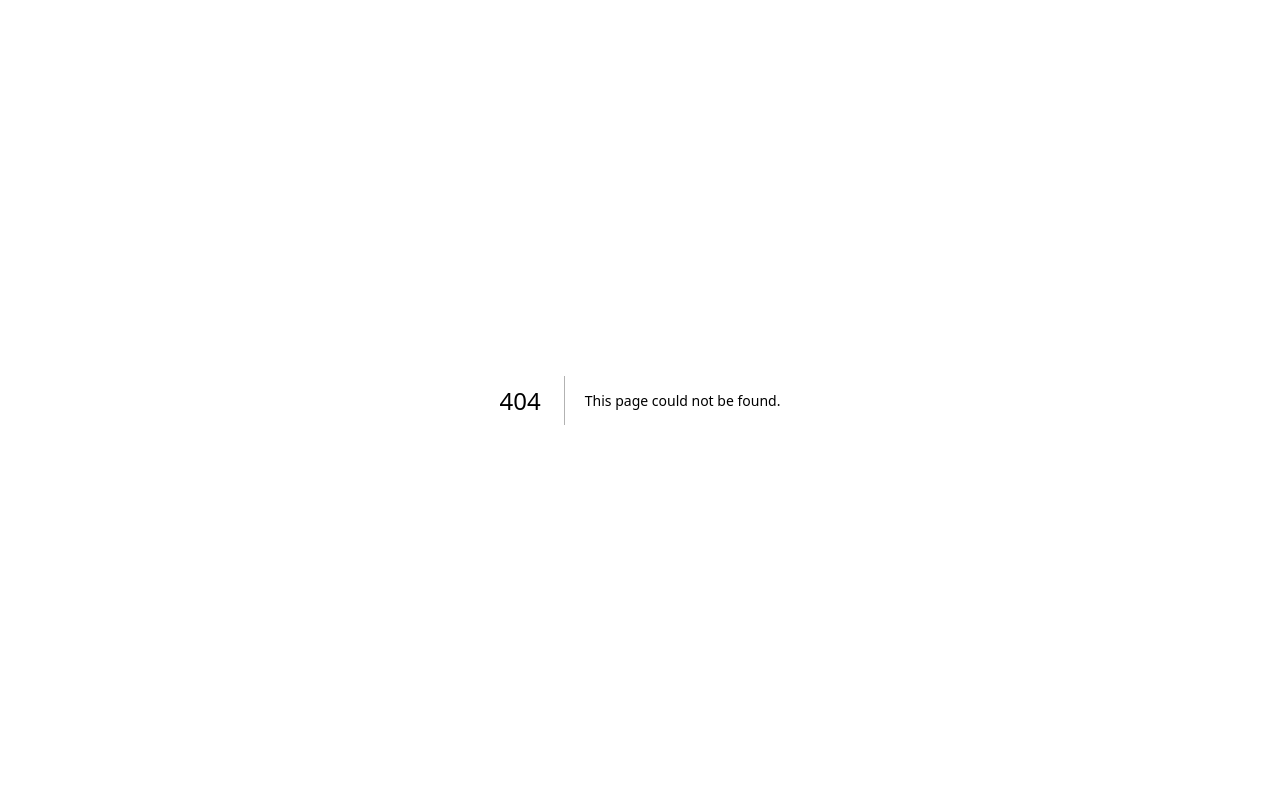
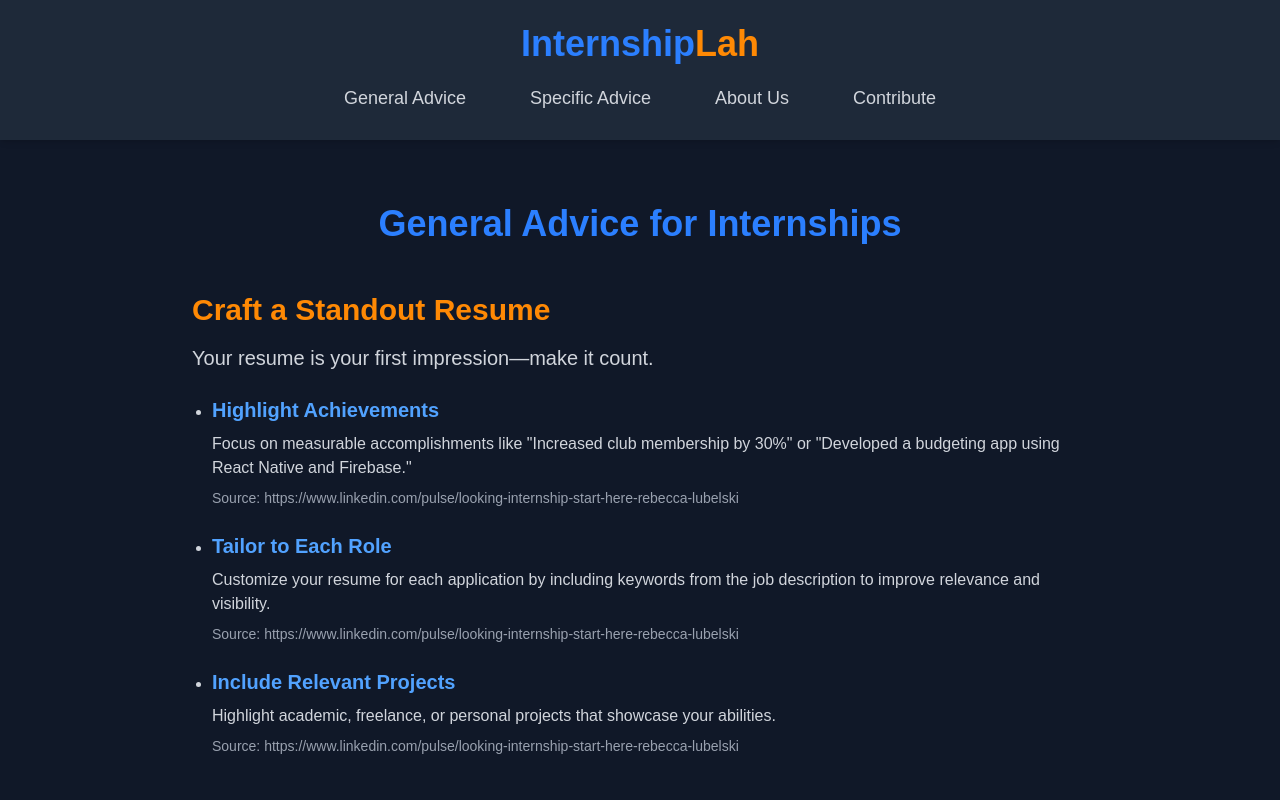
Before and after one commit to JohnnyRobs19/internshiplah, a Next.js app: page /general-advice in a window 1280 px wide. Before the commit this address had no page. Shown: the top 800 px of the page. Built offline with nearby package versions, Linux system fonts and the light colour scheme.

Commit message:
Add Navbar component and integrate it into Landing and GeneralAdvice pages for improved navigation

```diff
--- a/app/components/GeneralAdvice/GeneralAdvice.tsx
+++ b/app/components/GeneralAdvice/GeneralAdvice.tsx
@@ -4,7 +4,7 @@ import React from 'react';
 
 export default function GeneralAdvice() {
   return (
-    <div className="bg-gray-900 text-gray-300 min-h-screen py-16 px-4 sm:px-6 lg:px-8">
+    <div className="bg-gray-900 text-gray-300 py-16 px-4 sm:px-6 lg:px-8">
       <div className="max-w-4xl mx-auto">
         <h1 className="text-4xl font-bold text-blue-500 mb-12 text-center">General Advice for Internships</h1>
 
--- a/app/components/Landing/Landing.tsx
+++ b/app/components/Landing/Landing.tsx
@@ -4,6 +4,7 @@ import Link from 'next/link';
 import Image from 'next/legacy/image';
 import { useEffect } from 'react';
 import { initSmoothScroll } from './smoothScroll';
+import Navbar from '../Navbar/Navbar';
 
 export default function Landing() {
   const currentYear = new Date().getFullYear();
@@ -14,19 +15,8 @@ export default function Landing() {
   }, []);
 
   return (
-    <div className="bg-gray-900 text-gray-300 min-h-screen flex flex-col">      {/* Navbar */}      <nav className="w-full flex flex-col py-6 px-4 bg-gray-800 sticky top-0 z-50 shadow-md">
-        <div className="flex items-center justify-center mb-4">
-          <Link href="#home" className="text-4xl font-bold">
-            <span className="text-blue-500">Internship</span><span className="text-orange-400">Lah</span>
-          </Link>
-        </div>
-        <div className="flex justify-center space-x-8 md:space-x-16 text-lg">
-          <Link href="#advice" className="hover:text-blue-400 transition-colors duration-200 py-1">General Advice</Link>
-          <Link href="#specific" className="hover:text-blue-400 transition-colors duration-200 py-1">Specific Advice</Link>
-          <Link href="#about" className="hover:text-blue-400 transition-colors duration-200 py-1">About Us</Link>
-          <Link href="#contribute" className="hover:text-blue-400 transition-colors duration-200 py-1">Contribute</Link>
-        </div>
-      </nav>
+    <div className="bg-gray-900 text-gray-300 min-h-screen flex flex-col">
+      <Navbar />
 
       {/* Hero Section */}
       <section id="home" className="w-full bg-[#0d1117] text-white min-h-[80vh] flex items-center px-4 sm:px-8 lg:px-12 py-20 md:py-28">
--- /dev/null
+++ b/app/components/Navbar/Navbar.tsx
@@ -0,0 +1,36 @@
+"use client";
+
+import Link from 'next/link';
+import { usePathname } from 'next/navigation';
+
+export default function Navbar() {
+  const pathname = usePathname();
+  const isHomePage = pathname === '/';
+
+  return (
+    <nav className="w-full flex flex-col py-6 px-4 bg-gray-800 sticky top-0 z-50 shadow-md">
+      <div className="flex items-center justify-center mb-4">
+        <Link href="/" className="text-4xl font-bold">
+          <span className="text-blue-500">Internship</span><span className="text-orange-400">Lah</span>
+        </Link>
+      </div>
+      <div className="flex justify-center space-x-8 md:space-x-16 text-lg">
+        {isHomePage ? (
+          <>
+            <Link href="#advice" className="hover:text-blue-400 transition-colors duration-200 py-1">General Advice</Link>
+            <Link href="#specific" className="hover:text-blue-400 transition-colors duration-200 py-1">Specific Advice</Link>
+            <Link href="#about" className="hover:text-blue-400 transition-colors duration-200 py-1">About Us</Link>
+            <Link href="#contribute" className="hover:text-blue-400 transition-colors duration-200 py-1">Contribute</Link>
+          </>
+        ) : (
+          <>
+            <Link href="/#advice" className="hover:text-blue-400 transition-colors duration-200 py-1">General Advice</Link>
+            <Link href="/#specific" className="hover:text-blue-400 transition-colors duration-200 py-1">Specific Advice</Link>
+            <Link href="/#about" className="hover:text-blue-400 transition-colors duration-200 py-1">About Us</Link>
+            <Link href="/#contribute" className="hover:text-blue-400 transition-colors duration-200 py-1">Contribute</Link>
+          </>
+        )}
+      </div>
+    </nav>
+  );
+}
--- /dev/null
+++ b/app/general-advice/page.tsx
@@ -0,0 +1,13 @@
+import Navbar from '../components/Navbar/Navbar';
+import GeneralAdvice from '../components/GeneralAdvice/GeneralAdvice';
+
+export default function GeneralAdvicePage() {
+  return (
+    <div className="bg-gray-900 text-gray-300 min-h-screen flex flex-col">
+      <Navbar />
+      <div className="flex-grow">
+        <GeneralAdvice />
+      </div>
+    </div>
+  );
+}
```
